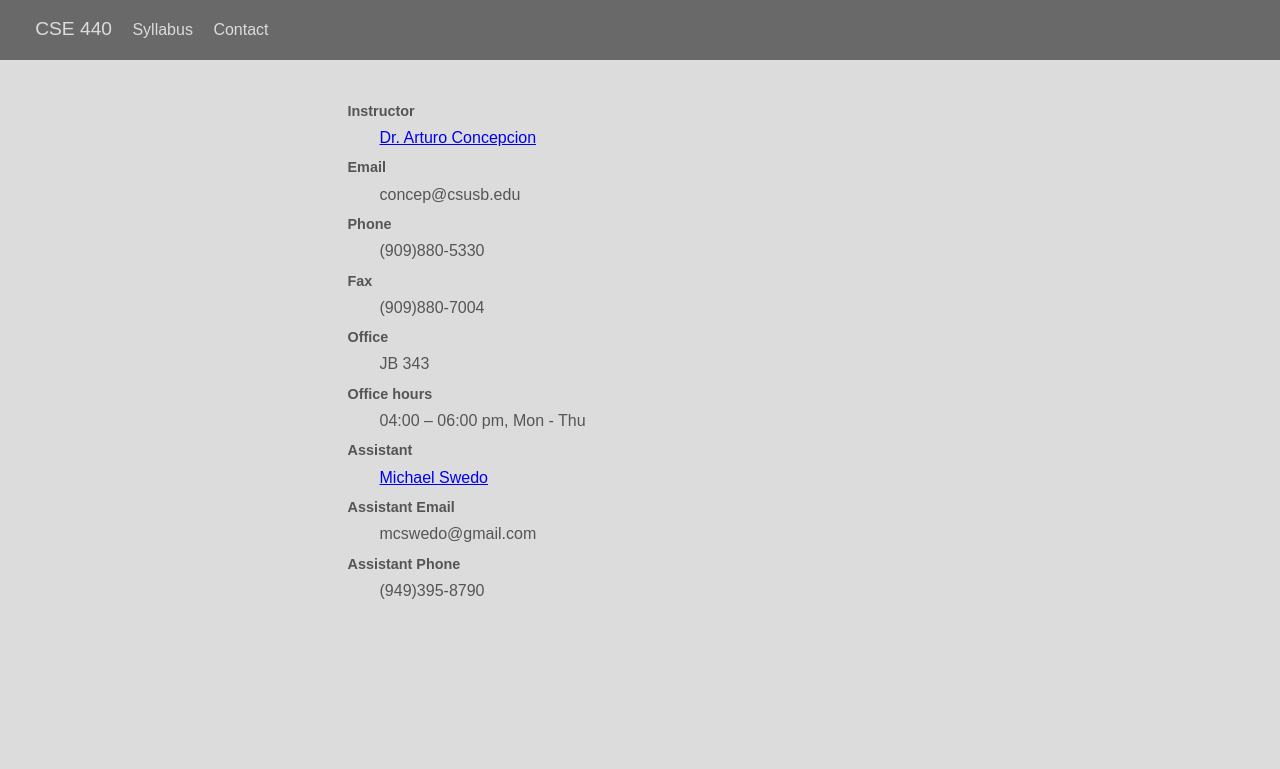
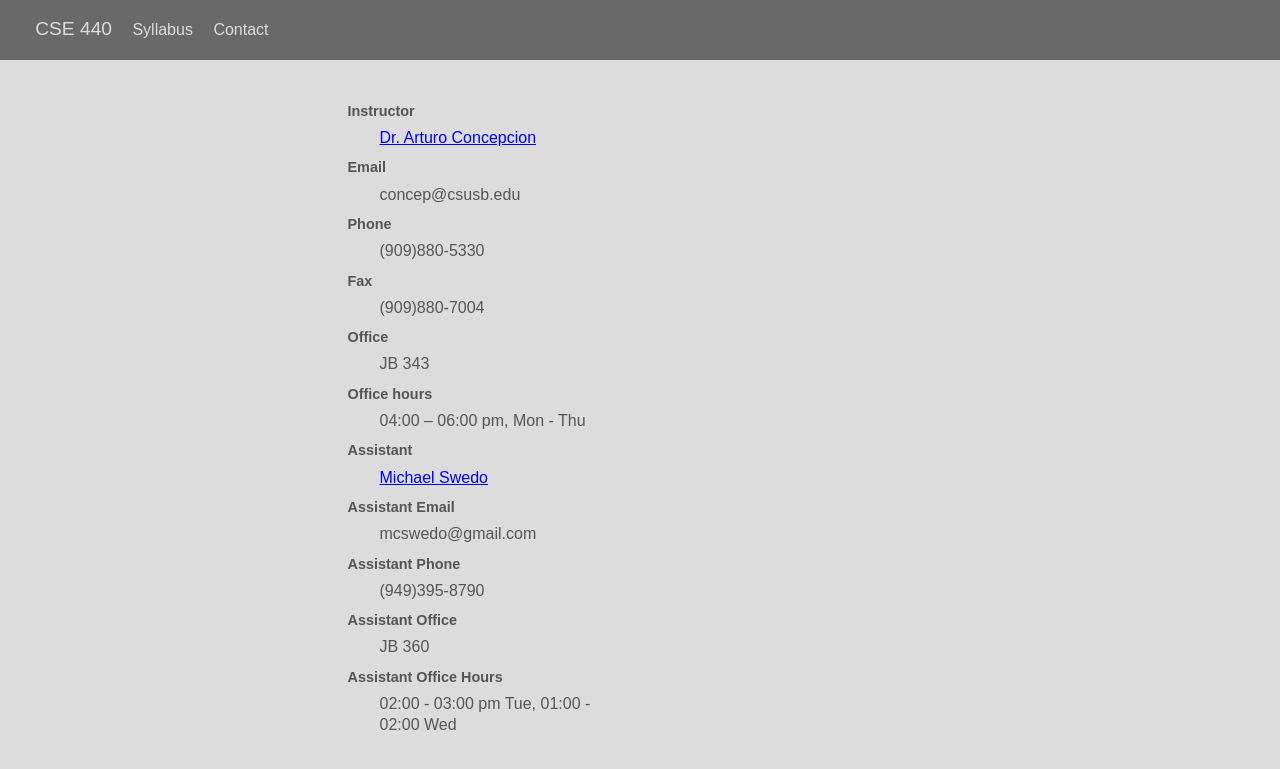
Before and after one commit to mcswedo/CSE440-2014, a Jekyll site: the page built from contact.html, in a window 1280 px wide. Shown: the top 769 px of the page. Built offline with Jekyll 4.4.1, drawn with Linux system fonts in a browser that asks for light colours.

Commit message:
Updated Contact Page.

```diff
--- a/contact.html
+++ b/contact.html
@@ -37,4 +37,6 @@ dl {
   <dt>Assistant</dt>	   	<dd><a href="http://mcswedo.github.io">Michael Swedo</a></dd>
   <dt>Assistant Email</dt> 	<dd>mcswedo@gmail.com</dd>
   <dt>Assistant Phone</dt>	<dd>(949)395-8790</dd>
+  <dt>Assistant Office</dt> <dd>JB 360</dd>
+  <dt>Assistant Office Hours</dt> <dd>02:00 - 03:00 pm Tue, 01:00 - 02:00 Wed</dd>
 </dl>
```
